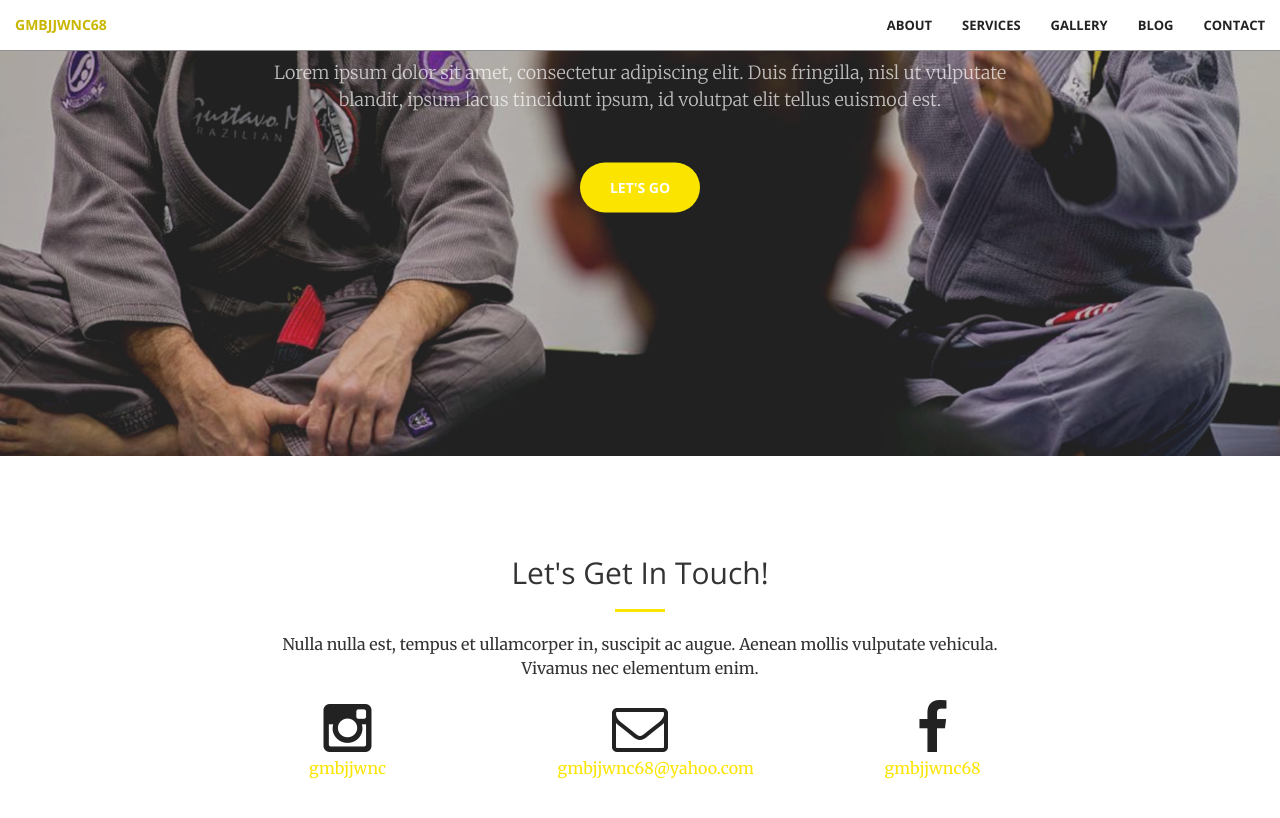
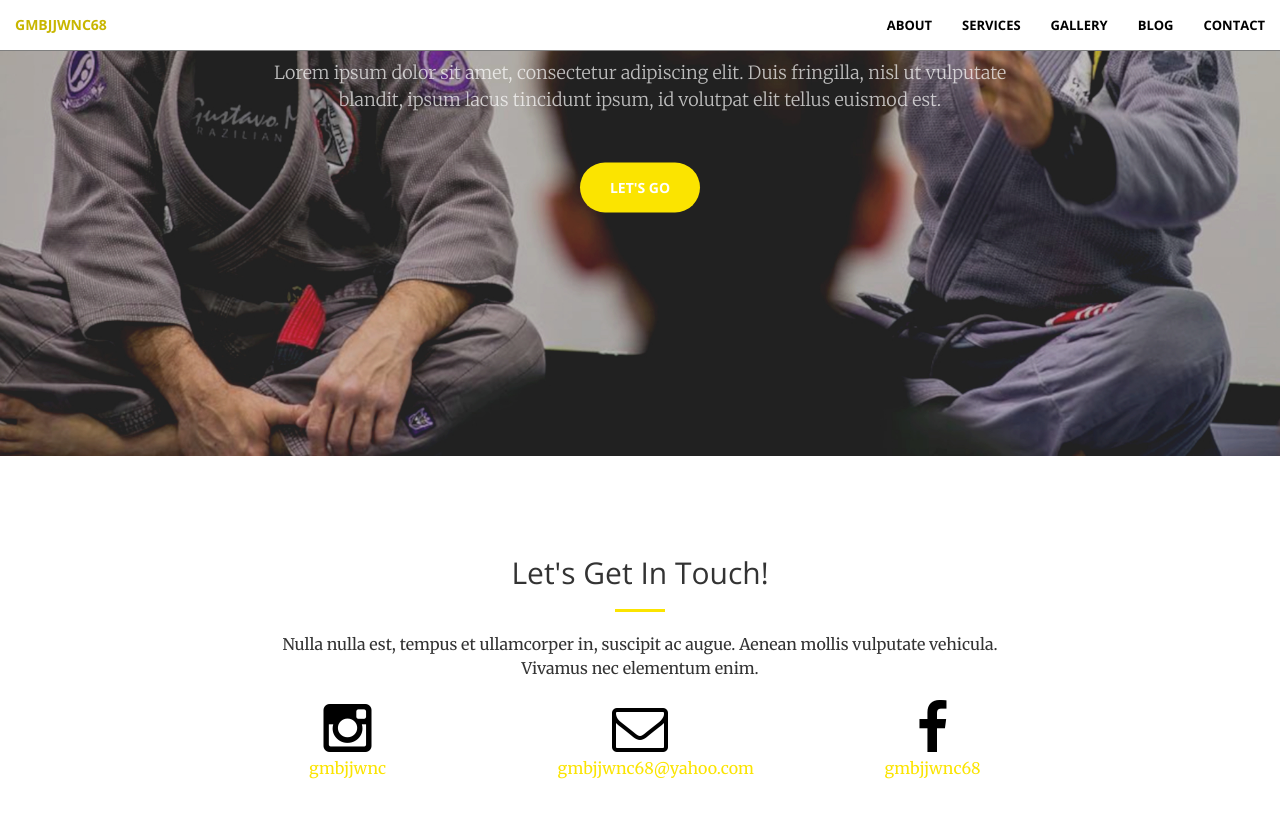
Before and after one commit to gmbjjwnc68/gmbjjwnc68.github.io, a Jekyll site: the page built from blog.html, in a window 1280 px wide and 900 px high, scrolled down 444 px. Shown: the top 818 px of the window. Built offline with Jekyll 4.4.1, drawn with Linux system fonts in a browser that asks for light colours.

Commit message:
Changing dark theme color

```diff
--- a/css/main.scss
+++ b/css/main.scss
@@ -35,7 +35,7 @@
 
 // variables.less
 $theme-primary: #FBE400;
-$theme-dark: #222;
+$theme-dark: #000000;
 
 // Import partials from `sass_dir` (defaults to `_sass`)
 @import
```
